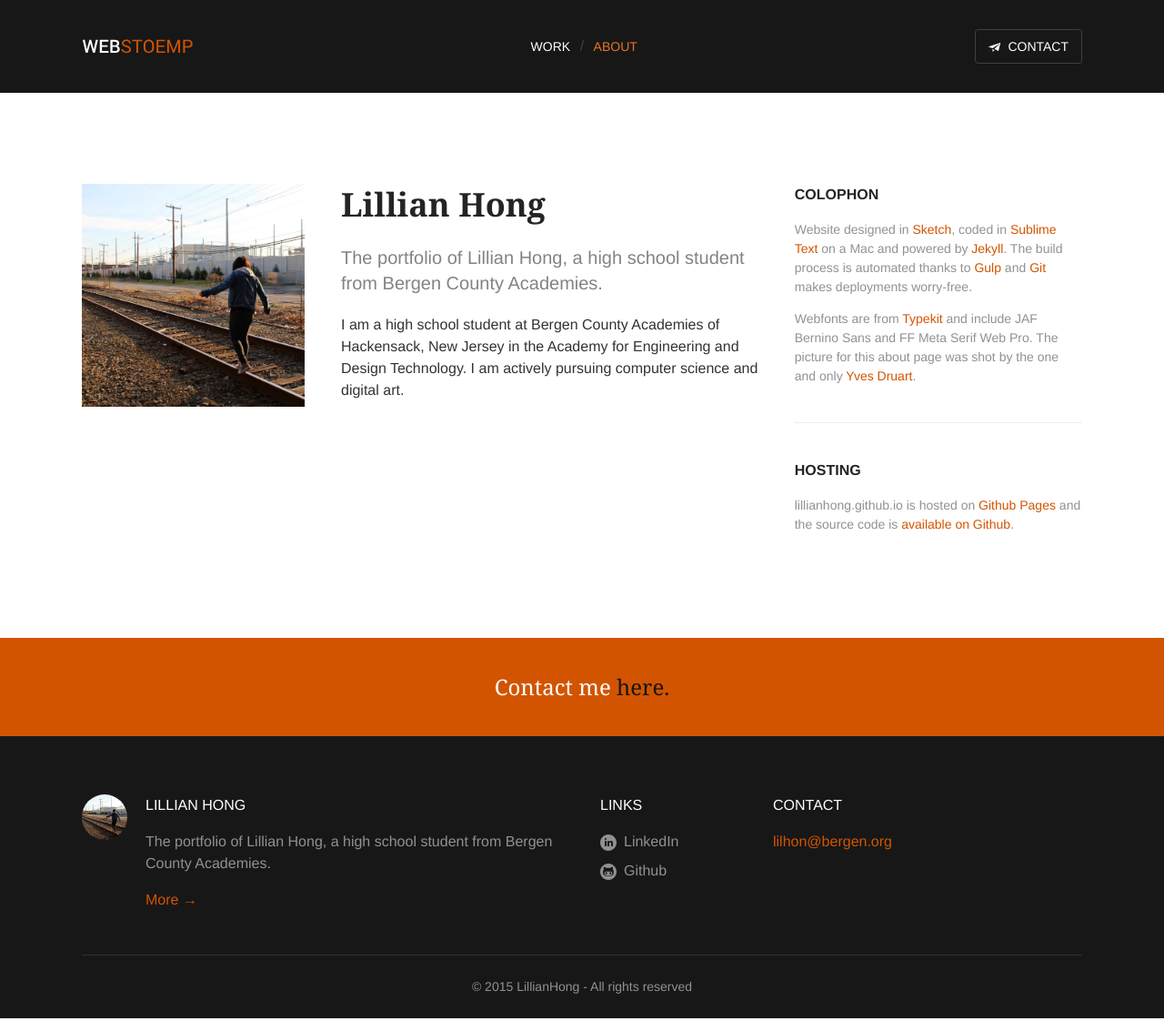
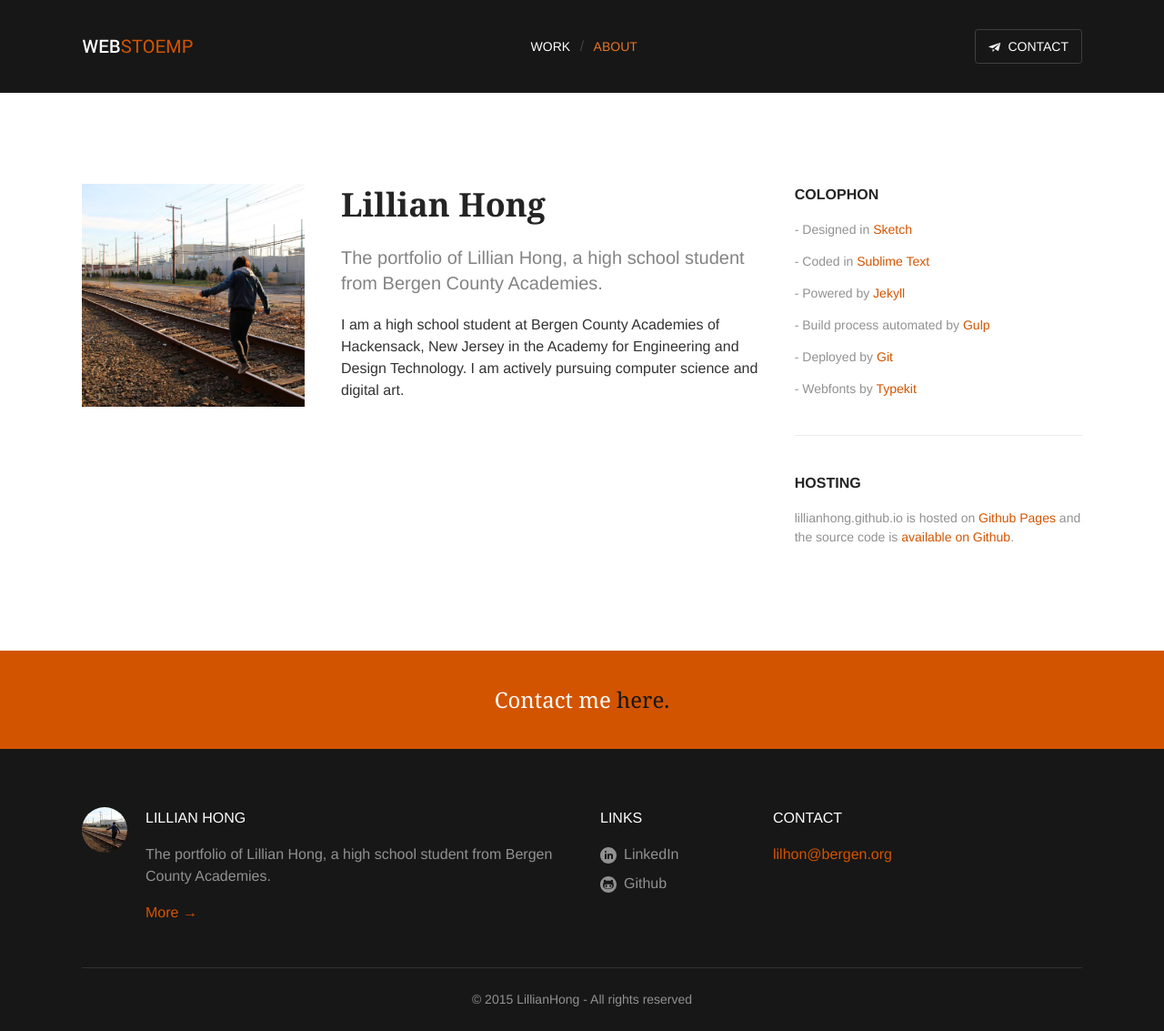
Before and after one commit to lillianhong/lillianhong.github.io, a Jekyll site: the page built from about/index.html, in a window 1280 px wide. Shown: the whole page at 91% size. Built offline with Jekyll 4.4.1, drawn with Linux system fonts in a browser that asks for light colours.

Commit message:
colophon update

```diff
--- a/about/index.html
+++ b/about/index.html
@@ -30,14 +30,18 @@ current_nav: about
           <div class="widget">
             <h2 class="widget__title">Colophon</h2>
             <div class="smalltext">
-              <p>Website designed in <a href="http://bohemiancoding.com/sketch/">Sketch</a>, coded in <a href="http://www.sublimetext.com/">Sublime Text</a> on a Mac and powered by <a href="http://jekyllrb.com/">Jekyll</a>. The build process is automated thanks to <a href="http://gulpjs.com/">Gulp</a> and <a href="http://git-scm.com//">Git</a> makes deployments worry-free.</p>
-              <p>Webfonts are from <a href="https://typekit.com/">Typekit</a> and include JAF Bernino Sans and FF Meta Serif Web Pro. The picture for this about page was shot by the one and only <a href="http://yvesdruart.blogspot.be/">Yves Druart</a>.</p>
+              <p>- Designed in <a href="http://bohemiancoding.com/sketch/">Sketch</a> </p>
+              <p>- Coded in <a href="http://www.sublimetext.com/">Sublime Text</a> </p>
+              <p>- Powered by <a href="http://jekyllrb.com/">Jekyll</a> </p>
+              <p>- Build process automated by <a href="http://gulpjs.com/">Gulp</a> </p>
+              <p>- Deployed by <a href="http://git-scm.com//">Git</a></p>
+              <p>- Webfonts by <a href="https://typekit.com/">Typekit</a> </p>
             </div>
           </div>
           <div class="widget">
             <h2 class="widget__title">Hosting</h2>
             <div class="smalltext">
-              <p>lillianhong.github.io is hosted on <a href="https://pages.github.com/">Github Pages</a> and the source code is <a href="https://github.com/jeromecoupe/jeromecoupe.github.io">available on Github</a>.</p>
+              <p>lillianhong.github.io is hosted on <a href="https://pages.github.com/">Github Pages</a> and the source code is <a href="https://github.com/lillianhong/lillianhong.github.io">available on Github</a>.</p>
             </div>
           </div>
         </div>
```
